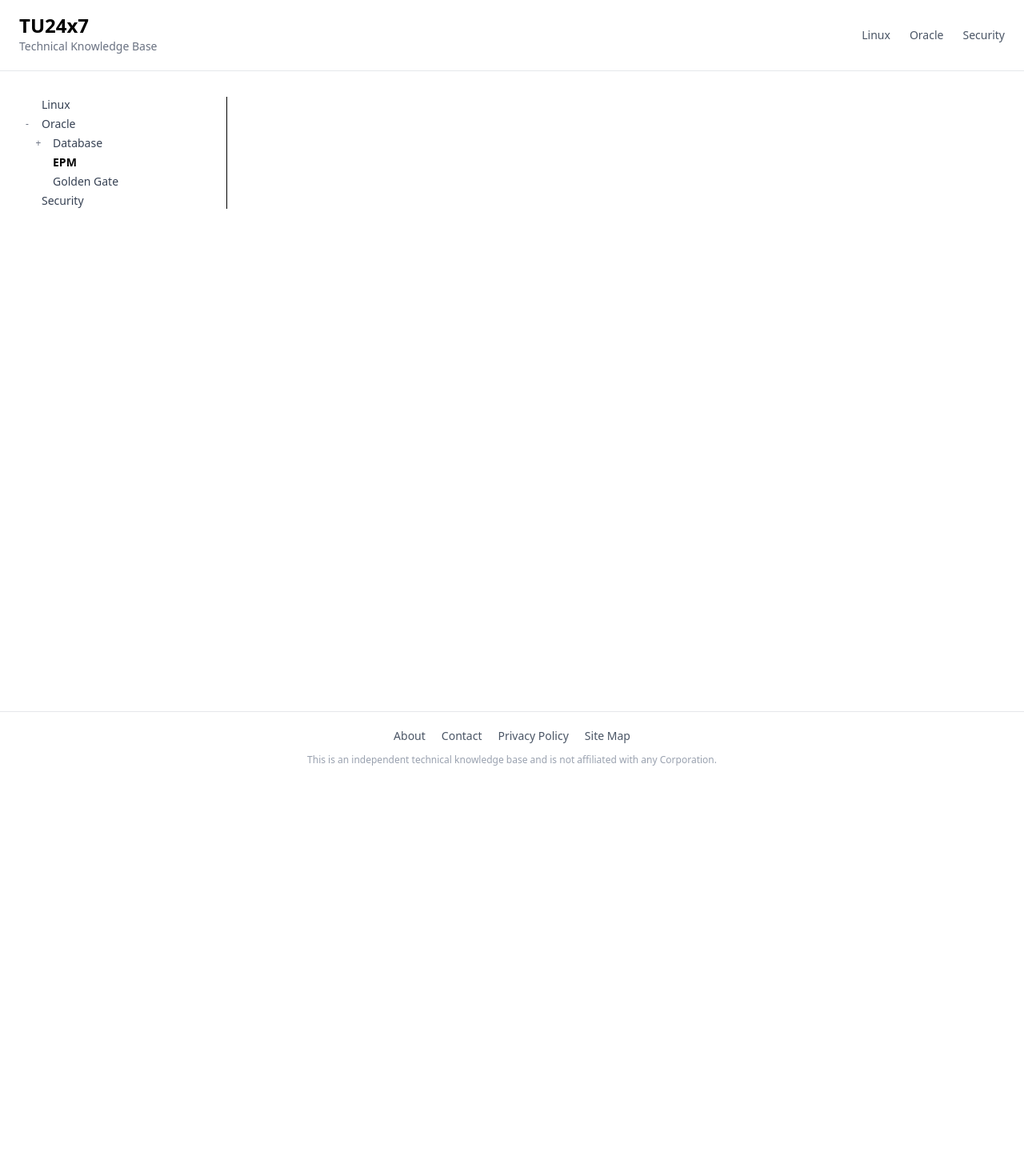
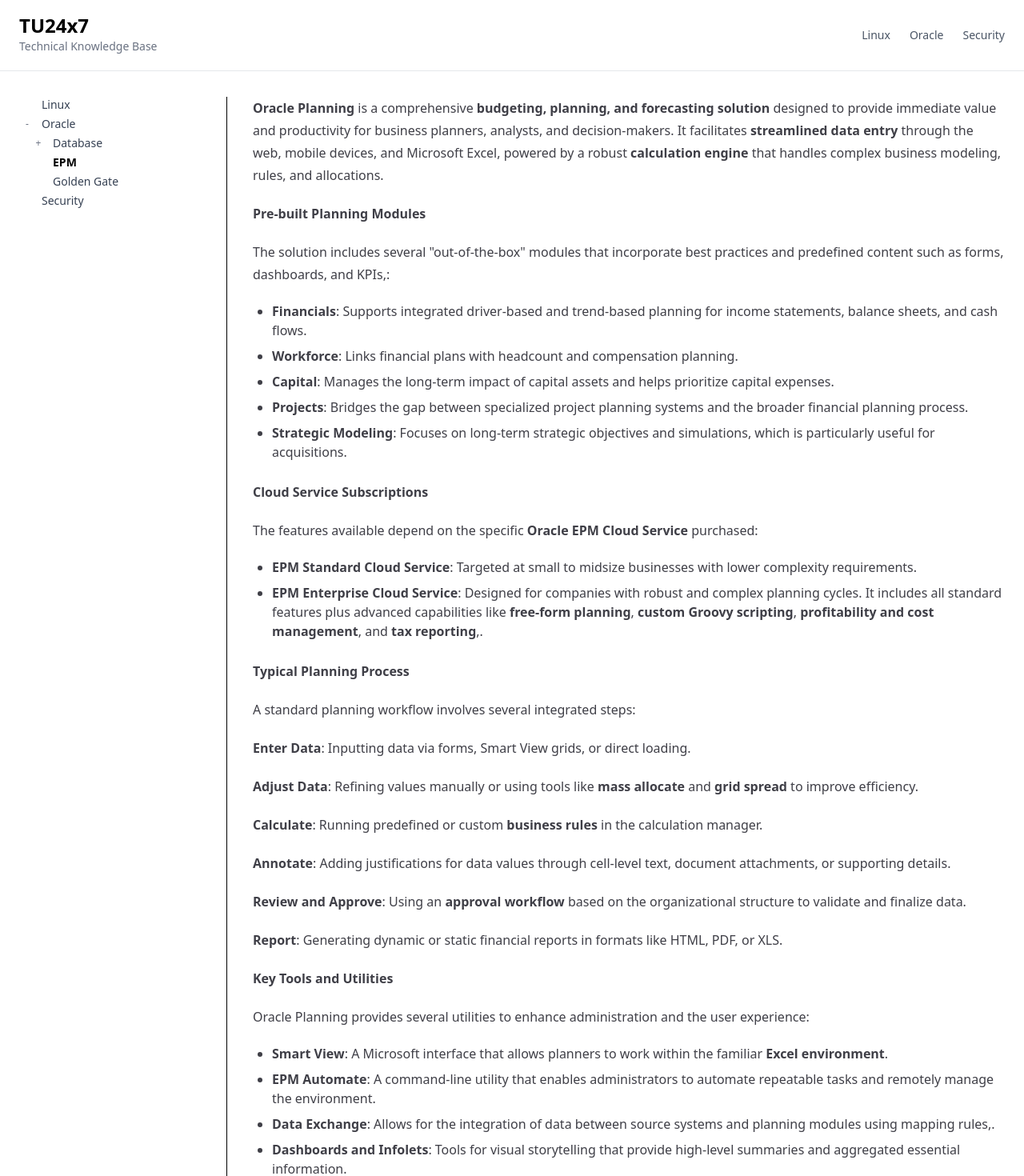
Before and after one commit to SuperTino-Dev/kb-docs, a Next.js app: page /kb/oracle/EPM in a window 1280 px wide. Shown: the top 1470 px of the page at 80% size. Before the commit the page ends 978 px from the top, so only its background shows below. Built offline with nearby package versions, Linux system fonts and the light colour scheme.

Commit message:
Add comprehensive overview of Oracle Planning, including modules, cloud services, planning process, and key tools

```diff
--- a/src/app/kb/oracle/EPM/page.mdx
+++ b/src/app/kb/oracle/EPM/page.mdx
@@ -0,0 +1,43 @@
+**Oracle Planning** is a comprehensive **budgeting, planning, and forecasting solution** designed to provide immediate value and productivity for business planners, analysts, and decision-makers. It facilitates **streamlined data entry** through the web, mobile devices, and Microsoft Excel, powered by a robust **calculation engine** that handles complex business modeling, rules, and allocations.
+
+**Pre-built Planning Modules**
+
+The solution includes several "out-of-the-box" modules that incorporate best practices and predefined content such as forms, dashboards, and KPIs,:
+
+- **Financials**: Supports integrated driver-based and trend-based planning for income statements, balance sheets, and cash flows.
+- **Workforce**: Links financial plans with headcount and compensation planning.
+- **Capital**: Manages the long-term impact of capital assets and helps prioritize capital expenses.
+- **Projects**: Bridges the gap between specialized project planning systems and the broader financial planning process.
+- **Strategic Modeling**: Focuses on long-term strategic objectives and simulations, which is particularly useful for acquisitions.
+
+**Cloud Service Subscriptions**
+
+The features available depend on the specific **Oracle EPM Cloud Service** purchased:
+
+- **EPM Standard Cloud Service**: Targeted at small to midsize businesses with lower complexity requirements.
+- **EPM Enterprise Cloud Service**: Designed for companies with robust and complex planning cycles. It includes all standard features plus advanced capabilities like **free-form planning**, **custom Groovy scripting**, **profitability and cost management**, and **tax reporting**,.
+
+**Typical Planning Process**
+
+A standard planning workflow involves several integrated steps:
+
+1. **Enter Data**: Inputting data via forms, Smart View grids, or direct loading.
+
+2. **Adjust Data**: Refining values manually or using tools like **mass allocate** and **grid spread** to improve efficiency.
+
+3. **Calculate**: Running predefined or custom **business rules** in the calculation manager.
+
+4. **Annotate**: Adding justifications for data values through cell-level text, document attachments, or supporting details.
+
+5. **Review and Approve**: Using an **approval workflow** based on the organizational structure to validate and finalize data.
+
+6. **Report**: Generating dynamic or static financial reports in formats like HTML, PDF, or XLS.
+
+**Key Tools and Utilities**
+
+Oracle Planning provides several utilities to enhance administration and the user experience:
+
+- **Smart View**: A Microsoft interface that allows planners to work within the familiar **Excel environment**.
+- **EPM Automate**: A command-line utility that enables administrators to automate repeatable tasks and remotely manage the environment.
+- **Data Exchange**: Allows for the integration of data between source systems and planning modules using mapping rules,.
+- **Dashboards and Infolets**: Tools for visual storytelling that provide high-level summaries and aggregated essential information.
```
